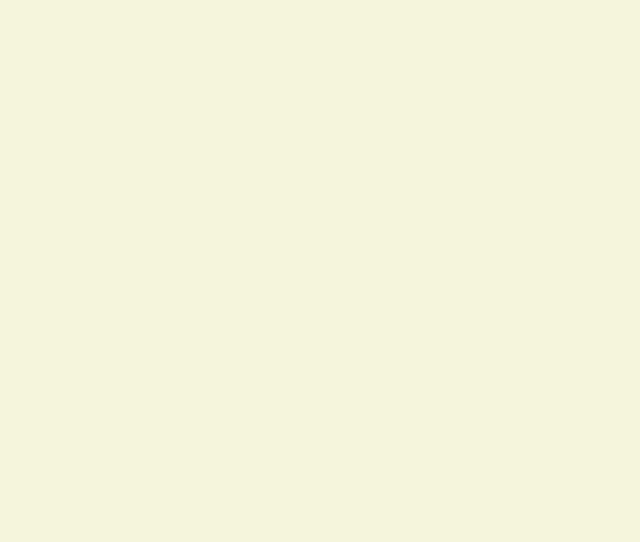
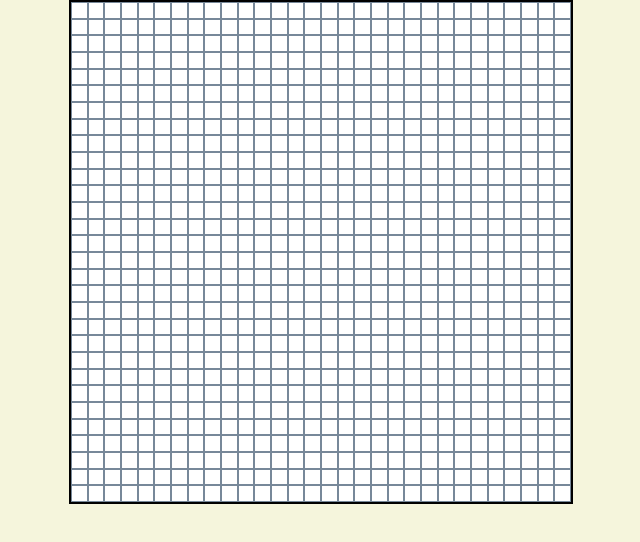
Before and after one commit to ohhunkwon/sketch, a plain HTML site: page index.html in a window 1280 px wide. Shown: the whole page, without its empty margins (319-959 px from the left). Drawn offline with Linux system fonts and the light colour scheme.

Commit message:
Created sketch outline and basic drawing functionality

```diff
--- a/index.html
+++ b/index.html
@@ -9,6 +9,8 @@
     <title>Sketch</title>
 </head>
 <body>
+    <div id="container">
 
+    </div>
 </body>
 </html>
--- a/script.js
+++ b/script.js
@@ -0,0 +1,21 @@
+const container = document.getElementById('container')
+
+function createGrid(dimension) {
+    for (let i = 0; i < dimension ** 2; i++) {
+        const cell = document.createElement('div')
+        cell.classList.add('cell')
+        container.appendChild(cell)
+    }
+
+    container.style.gridTemplateColumns = `repeat(${dimension}, 1fr)`
+    container.style.gridTemplateRows = `repeat(${dimension}, 1fr)`
+}
+
+function draw() {
+    this.classList.add('fill')
+}
+
+createGrid(30)
+
+const cells = document.querySelectorAll('.cell')
+cells.forEach(cell => cell.addEventListener('mouseover', draw))
--- a/style.css
+++ b/style.css
@@ -7,3 +7,20 @@ html {
   text-align: center;
   font-family: 'Franklin Gothic Medium', 'Arial Narrow', Arial, sans-serif;
 }
+
+#container {
+  display: grid;
+  height: 500px;
+  width: 500px;
+  margin: auto;
+  border: 2px solid black;
+}
+
+.cell {
+  background-color: white;
+  border: 1px solid lightslategrey;
+}
+
+.fill {
+  background-color: black;
+}
```
